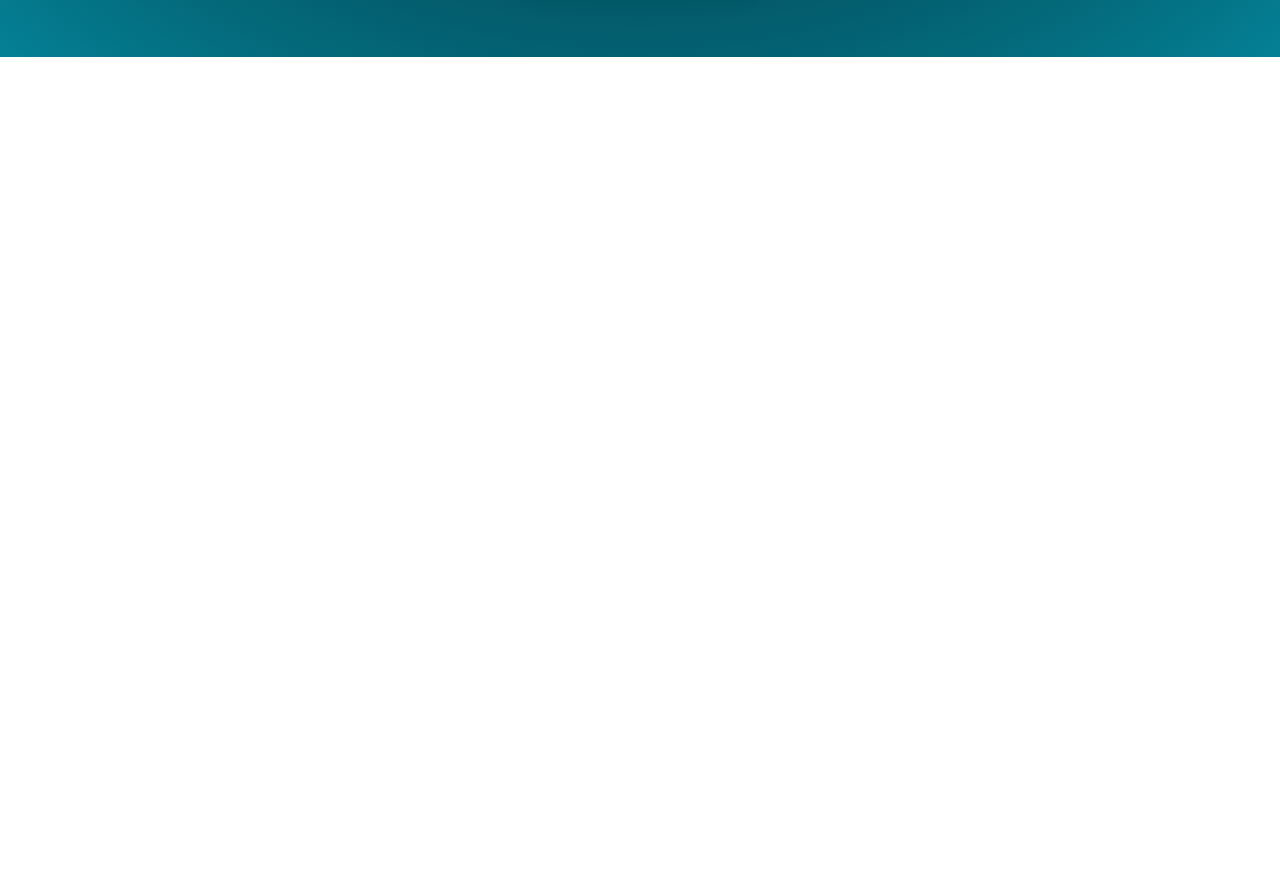
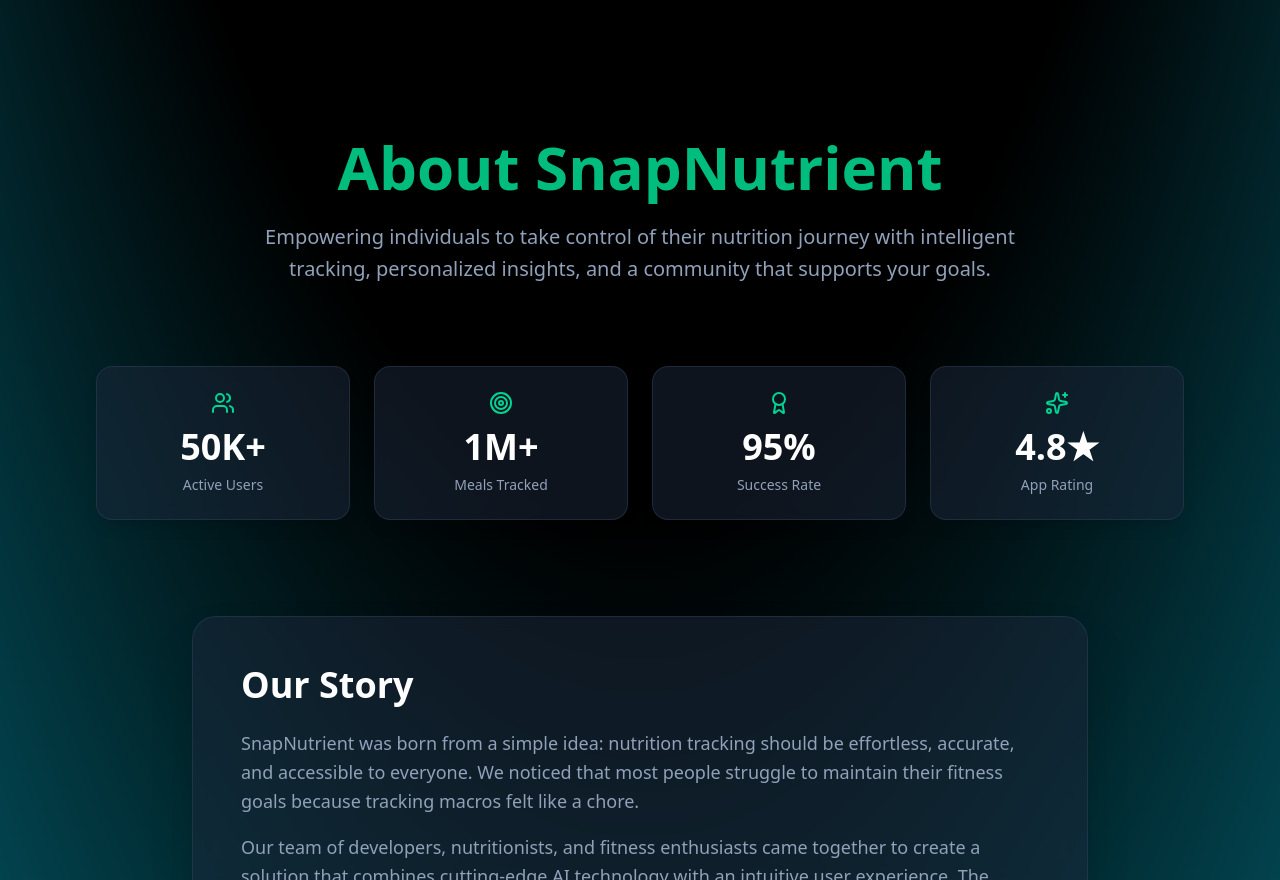
Before and after one commit to kimalfredmolina/SnapNutrient-Website, a React (Vite) app in the folder frontend/: page / in a window 1280 px wide. Shown: the part 1920-2800 px from the top of the page. Before the commit the page ends 1977 px from the top, so only its background shows below. Built offline with nearby package versions, Linux system fonts and the light colour scheme.

Commit message:
Added About Us page

```diff
--- a/frontend/src/App.jsx
+++ b/frontend/src/App.jsx
@@ -1,3 +1,4 @@
+import AboutPage from './components/AboutPage'
 import FeaturePage from './components/FeaturePage'
 import HomePage from './components/HomePage'
 import Navbar from './components/Navbar'
@@ -16,6 +17,10 @@
           <div id='feature_page'>
             <FeaturePage />
           </div>
+          <div id='about_page'>
+            <AboutPage />
+          </div>
+
 
        </div>
 
--- /dev/null
+++ b/frontend/src/components/AboutPage.jsx
@@ -0,0 +1,176 @@
+import React from 'react';
+import { motion } from 'framer-motion';
+import { Heart, Users, Target, Sparkles, Award, TrendingUp } from 'lucide-react';
+
+const AboutPage = () => {
+  const stats = [
+    { number: "50K+", label: "Active Users", icon: <Users className="w-6 h-6" /> },
+    { number: "1M+", label: "Meals Tracked", icon: <Target className="w-6 h-6" /> },
+    { number: "95%", label: "Success Rate", icon: <Award className="w-6 h-6" /> },
+    { number: "4.8★", label: "App Rating", icon: <Sparkles className="w-6 h-6" /> }
+  ];
+
+  const values = [
+    {
+      icon: <Heart className="w-10 h-10" />,
+      title: "Health First",
+      description: "We believe that good nutrition is the foundation of a healthy lifestyle. Our mission is to make tracking your macros simple and accessible for everyone.",
+      gradient: "from-emerald-500 to-teal-500"
+    },
+    {
+      icon: <Users className="w-10 h-10" />,
+      title: "Community Driven",
+      description: "Built by fitness enthusiasts for fitness enthusiasts. We listen to our community and continuously improve based on your feedback and needs.",
+      gradient: "from-cyan-500 to-blue-500"
+    },
+    {
+      icon: <TrendingUp className="w-10 h-10" />,
+      title: "Results Oriented",
+      description: "We're committed to helping you achieve your fitness goals. Track your progress, maintain consistency, and see real results with our powerful tools.",
+      gradient: "from-teal-500 to-emerald-500"
+    }
+  ];
+
+  return (
+    <div id="about_page" className="min-h-screen px-8 md:px-24 py-20">
+      {/* Hero Section */}
+      <motion.div
+        initial={{ opacity: 0, y: -30 }}
+        whileInView={{ opacity: 1, y: 0 }}
+        transition={{ duration: 1 }}
+        viewport={{ once: true }}
+        className="text-center mb-20"
+      >
+        <h2 className="text-5xl md:text-6xl font-extrabold text-emerald-500 mb-6">
+          About SnapNutrient
+        </h2>
+        <p className="text-slate-400 text-lg md:text-xl font-medium max-w-3xl mx-auto leading-relaxed">
+          Empowering individuals to take control of their nutrition journey with intelligent tracking,
+          personalized insights, and a community that supports your goals.
+        </p>
+      </motion.div>
+
+      {/* Stats Section */}
+      <motion.div
+        initial={{ opacity: 0, y: 30 }}
+        whileInView={{ opacity: 1, y: 0 }}
+        transition={{ duration: 1, delay: 0.2 }}
+        viewport={{ once: true }}
+        className="grid grid-cols-2 md:grid-cols-4 gap-6 mb-24 max-w-6xl mx-auto"
+      >
+        {stats.map((stat, index) => (
+          <motion.div
+            key={index}
+            whileHover={{ scale: 1.05 }}
+            className="bg-slate-800/50 backdrop-blur-sm rounded-2xl p-6 text-center border border-slate-700/50 hover:border-emerald-500/50 transition-all duration-300 shadow-lg hover:shadow-emerald-500/20"
+          >
+            <div className="flex justify-center mb-3 text-emerald-400">
+              {stat.icon}
+            </div>
+            <div className="text-3xl md:text-4xl font-extrabold text-white mb-2">
+              {stat.number}
+            </div>
+            <div className="text-slate-400 text-sm font-medium">
+              {stat.label}
+            </div>
+          </motion.div>
+        ))}
+      </motion.div>
+
+      {/* Story Section */}
+      <motion.div
+        initial={{ opacity: 0 }}
+        whileInView={{ opacity: 1 }}
+        transition={{ duration: 1 }}
+        viewport={{ once: true }}
+        className="mb-24 max-w-4xl mx-auto"
+      >
+        <div className="bg-slate-800/50 backdrop-blur-sm rounded-3xl p-8 md:p-12 border border-slate-700/50 shadow-2xl">
+          <h3 className="text-3xl md:text-4xl font-bold text-white mb-6">
+            Our Story
+          </h3>
+          <div className="space-y-4 text-slate-400 text-lg leading-relaxed">
+            <p>
+              SnapNutrient was born from a simple idea: nutrition tracking should be effortless,
+              accurate, and accessible to everyone. We noticed that most people struggle to maintain
+              their fitness goals because tracking macros felt like a chore.
+            </p>
+            <p>
+              Our team of developers, nutritionists, and fitness enthusiasts came together to create
+              a solution that combines cutting-edge AI technology with an intuitive user experience.
+              The result? An app that makes tracking your nutrition as easy as taking a photo.
+            </p>
+            <p>
+              Today, we're proud to help thousands of users achieve their health and fitness goals.
+              Whether you're building muscle, losing weight, or simply eating healthier, SnapNutrient
+              is your trusted companion on the journey.
+            </p>
+          </div>
+        </div>
+      </motion.div>
+
+      {/* Values Section */}
+      <motion.div
+        initial={{ opacity: 0, y: 30 }}
+        whileInView={{ opacity: 1, y: 0 }}
+        transition={{ duration: 1 }}
+        viewport={{ once: true }}
+        className="mb-24"
+      >
+        <h3 className="text-4xl md:text-5xl font-extrabold text-center text-emerald-500 mb-12">
+          Our Values
+        </h3>
+        <div className="grid grid-cols-1 md:grid-cols-3 gap-8 max-w-6xl mx-auto">
+          {values.map((value, index) => (
+            <motion.div
+              key={index}
+              initial={{ opacity: 0, y: 30 }}
+              whileInView={{ opacity: 1, y: 0 }}
+              transition={{ duration: 0.6, delay: index * 0.2 }}
+              viewport={{ once: true }}
+              whileHover={{ scale: 1.03 }}
+              className="bg-slate-800/50 backdrop-blur-sm rounded-2xl p-8 border border-slate-700/50 hover:border-emerald-500/50 transition-all duration-300 shadow-lg hover:shadow-emerald-500/20 group"
+            >
+              <div className={`w-20 h-20 rounded-2xl bg-gradient-to-br ${value.gradient} flex items-center justify-center mb-6 group-hover:scale-110 transition-transform duration-300`}>
+                <div className="text-white">
+                  {value.icon}
+                </div>
+              </div>
+              <h4 className="text-2xl font-bold text-white mb-4 group-hover:text-emerald-400 transition-colors duration-300">
+                {value.title}
+              </h4>
+              <p className="text-slate-400 leading-relaxed">
+                {value.description}
+              </p>
+            </motion.div>
+          ))}
+        </div>
+      </motion.div>
+
+      {/* Mission Section */}
+      <motion.div
+        initial={{ opacity: 0, y: 30 }}
+        whileInView={{ opacity: 1, y: 0 }}
+        transition={{ duration: 1 }}
+        viewport={{ once: true }}
+        className="text-center max-w-4xl mx-auto"
+      >
+        <div className="bg-gradient-to-br from-emerald-500/10 to-cyan-500/10 rounded-3xl p-12 border border-emerald-500/20 shadow-2xl">
+          <div className="w-16 h-16 rounded-full bg-gradient-to-br from-emerald-500 to-cyan-500 flex items-center justify-center mx-auto mb-6">
+            <Target className="w-8 h-8 text-white" />
+          </div>
+          <h3 className="text-3xl md:text-4xl font-extrabold text-white mb-4">
+            Our Mission
+          </h3>
+          <p className="text-slate-300 text-lg leading-relaxed">
+            To revolutionize the way people approach nutrition by providing innovative,
+            user-friendly tools that make healthy eating simple, sustainable, and successful.
+            We're here to support you every step of the way.
+          </p>
+        </div>
+      </motion.div>
+    </div>
+  );
+};
+
+export default AboutPage;
--- a/frontend/src/components/Navbar.jsx
+++ b/frontend/src/components/Navbar.jsx
@@ -22,7 +22,7 @@
           <div className="hidden md:flex flex-1 justify-center items-center space-x-8 lg:space-x-12 text-lg lg:text-2xl">
             <a href="#home_page" className="hover:text-cyan-300 font-bold duration-300">Home</a>
             <a href="#feature_page" className="hover:text-cyan-300 font-bold duration-300">Features</a>
-            <a href="#skills" className="hover:text-cyan-300 font-bold duration-300">About</a>
+            <a href="#about_page" className="hover:text-cyan-300 font-bold duration-300">About</a>
             <a href="#exp" className="hover:text-cyan-300 font-bold duration-300">Contact</a>
           </div>
           <div className="md:hidden flex items-center">
@@ -41,9 +41,9 @@
           transition={{ duration: 0.3 }}
           className="md:hidden bg-gray-800 text-green-500 text-lg absolute w-full left-0 top-20 z-40 shadow-lg">
           <div className="flex flex-col items-center py-4 space-y-4">
-            <a href="#home" onClick={toggleNav} className="hover:text-cyan-300 font-bold duration-300">Home</a>
-            <a href="#about" onClick={toggleNav} className="hover:text-cyan-300 font-bold duration-300">Features</a>
-            <a href="#skills" onClick={toggleNav} className="hover:text-cyan-300 font-bold duration-300">About</a>
+            <a href="#home_page" onClick={toggleNav} className="hover:text-cyan-300 font-bold duration-300">Home</a>
+            <a href="#feature_page" onClick={toggleNav} className="hover:text-cyan-300 font-bold duration-300">Features</a>
+            <a href="#about_page" onClick={toggleNav} className="hover:text-cyan-300 font-bold duration-300">About</a>
             <a href="#exp" onClick={toggleNav} className="hover:text-cyan-300 font-bold duration-300">Contact</a>
           </div>
         </motion.div>
```
